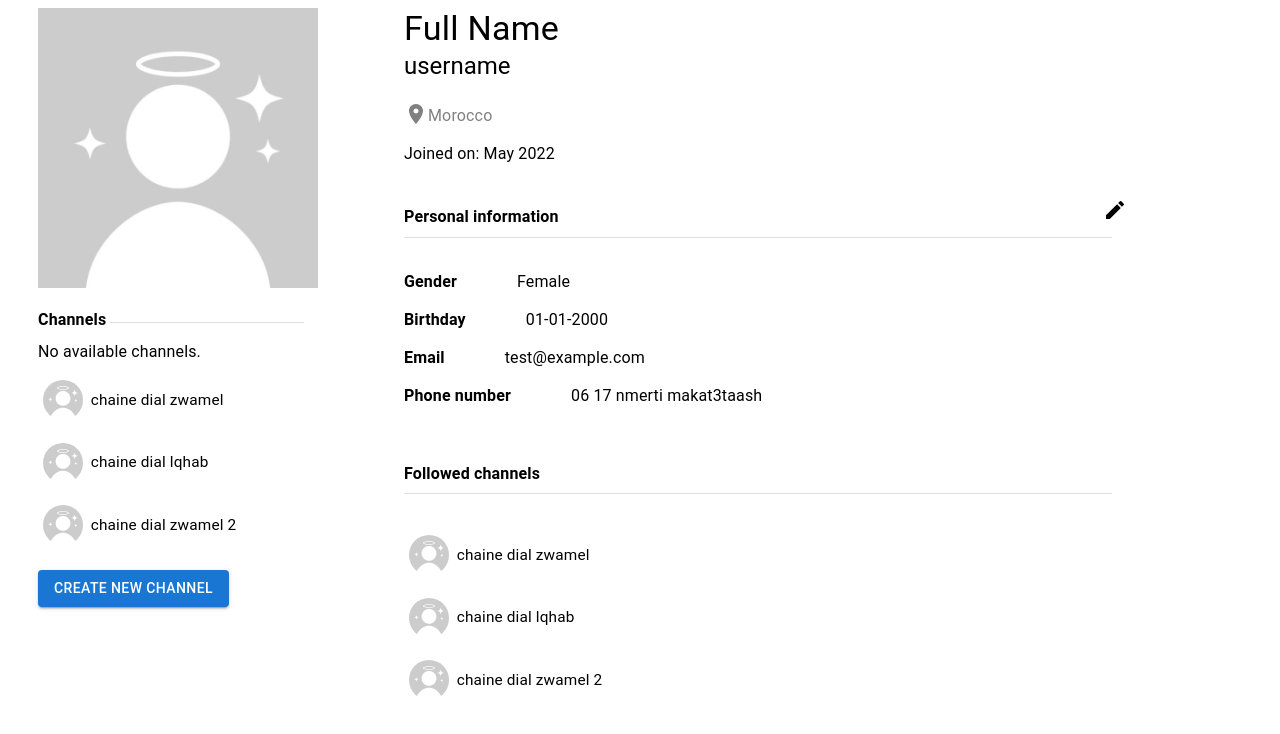
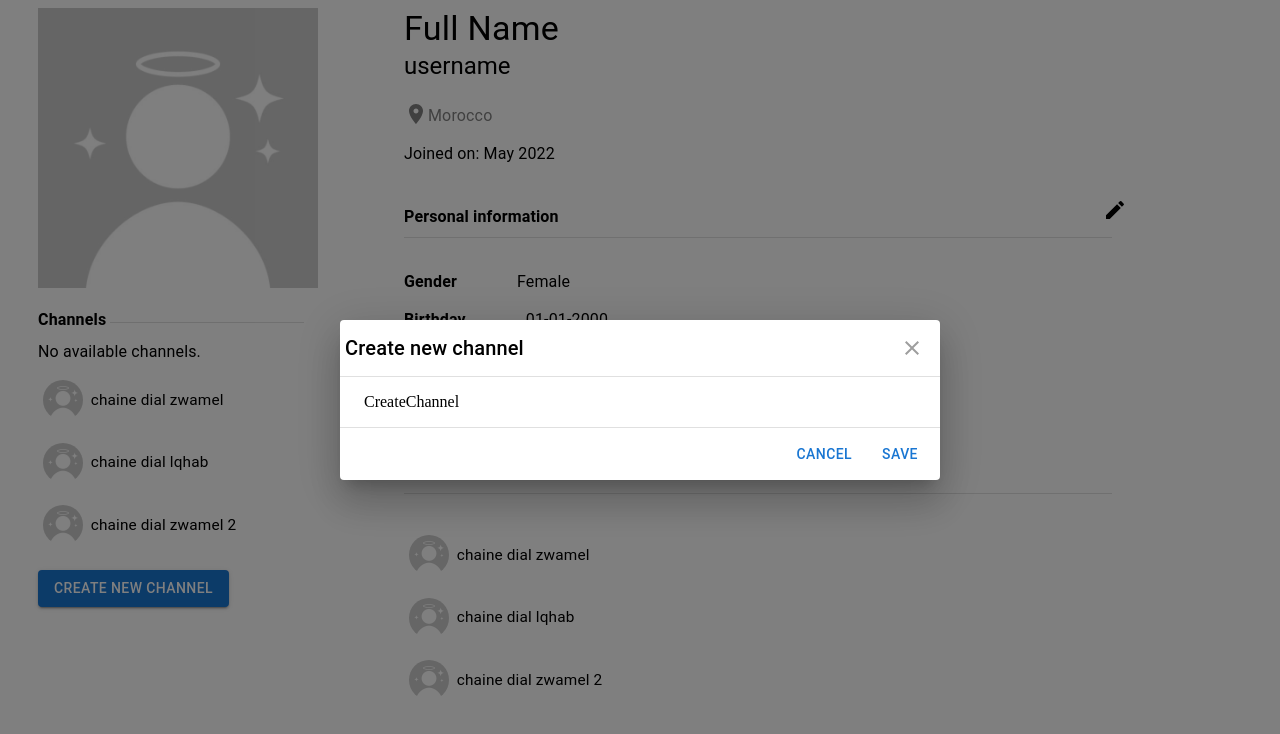
Before and after one commit to eessadrati/StreaGa, a React (Create React App) app in the folder client/: page /profile in a window 1280 px wide. Both pictures are taken after a click on the button "CREATE NEW CHANNEL". Shown: the top 734 px of the page. Built offline with nearby package versions, Linux system fonts and the light colour scheme.

Commit message:
profile page 95%

```diff
--- a/client/src/components/ChangePwd.js
+++ b/client/src/components/ChangePwd.js
@@ -1,22 +1,23 @@
 import React from 'react'
 import { Grid, Button, CssBaseline, Divider, Typography, TextField   } from '@mui/material/'
+import InputField from './../layout/InputField'
 
 function ChangePwd() {
   return (
-    <Grid container direction="column" spacing={4} sx={styles.container}>
+    <Grid container direction="column" spacing={1} sx={styles.container}>
         <Grid item xs={12}>
             <Typography variant="h6" component="h2">
                 Change your password
             </Typography>
         </Grid>
         <Grid item sx={{width:'100%'}} >
-            <TextField id="outlined-basic" label="Current password" variant="outlined" />
+            <InputField type="password" id="outlined-basic" label="Current password" variant="outlined" />
         </Grid>
         <Grid item >
-            <TextField id="outlined-basic" label="New password" variant="outlined" />
+            <InputField type="password" id="outlined-basic" label="New password" variant="outlined" />
         </Grid>
         <Grid item >
-            <TextField id="outlined-basic" label="Confirm password" variant="outlined" />
+            <InputField type="password" id="outlined-basic" label="Confirm password" variant="outlined" />
         </Grid>
         <Grid item sx={styles.button} >
             <Button variant="contained" color="success">
@@ -29,7 +30,7 @@ function ChangePwd() {
 
 const styles = {
     container: {
-        marginLeft: '10px'
+        marginLeft: '10px',
     },
     button: {
         alignItems:'right' //??
--- /dev/null
+++ b/client/src/components/CreateChannel.js
@@ -0,0 +1,9 @@
+import React from 'react'
+
+function CreateChannel() {
+  return (
+    <div>CreateChannel</div>
+  )
+}
+
+export default CreateChannel
--- a/client/src/components/PersonalInfos.js
+++ b/client/src/components/PersonalInfos.js
@@ -1,13 +1,48 @@
 import React from 'react'
 import { Grid, Button, CssBaseline, Divider, Typography,  } from '@mui/material/'
+import InputField from './../layout/InputField'
 
 
 function PersonalInfos() {
   return (
-    <Typography variant="body1" component="h2">
-        Personal Infos
-    </Typography>
+    <Grid container direction="column" spacing={1} sx={styles.container}>
+        <Grid item >
+            <InputField id="outlined-basic" label="Name" variant="outlined" value="Moha" />
+        </Grid>
+        <Grid item >
+            <InputField id="outlined-basic" label="Username" variant="outlined" />
+        </Grid>
+        <Grid item >
+            <InputField id="outlined-basic" label="Email" variant="outlined" />
+        </Grid>
+        <Grid item >
+            <InputField id="outlined-basic" label="Phone Number" variant="outlined" />
+        </Grid>
+        <Grid item >
+            <InputField id="outlined-basic" label="Birthday" variant="outlined" />
+        </Grid>
+        <Grid item >
+            <InputField id="outlined-basic" label="Gender" variant="outlined" />
+        </Grid>
+        <Grid item sx={styles.button} >
+            <Button variant="contained" color="success">
+                Save
+            </Button>
+        </Grid>
+    </Grid>
   )
 }
 
+const styles = {
+  container: {
+      marginLeft: '10px',
+      display: 'flex',
+      flexDirection: 'row'
+  },
+  button: {
+      alignItems:'right' //??
+  }
+}
+
+
 export default PersonalInfos
--- a/client/src/components/pages/Profile.js
+++ b/client/src/components/pages/Profile.js
@@ -13,6 +13,7 @@ import LocationOnIcon from '@mui/icons-material/LocationOn';
 import Channel from "../../layout/AvaTy"
 import PersonalInfos from '../PersonalInfos'
 import ChangePwd from '../ChangePwd'
+import CreateChannel from '../CreateChannel'
 
 const BootstrapButton = styled(Button)({
     boxShadow: 'none',
@@ -28,7 +29,8 @@ const BootstrapButton = styled(Button)({
 const Profile = () => {
     const {height}=useWindowDimensions();
     const [value, setValue] = useState('Personal Infos');
-    const [editPostIsOpen, setEditPostIsOpen] = useState(false);
+    const [editInfosIsOpen, setEditInfosIsOpen] = useState(false);
+    const [createChannelIsOpen, setCreateChannelIsOpen] = useState(false);
     const [dialogIsOpen, setDialogIsOpen] = useState(false)
     const dialogRef=useRef(null);
     const moreButtonRef=useRef(null);
@@ -38,12 +40,17 @@ const Profile = () => {
     };
 
     useOutsideClick(dialogRef,moreButtonRef,() => setDialogIsOpen(false));
-    const editePost=()=>{
-        setEditPostIsOpen(true);
+
+    const editPost=()=>{
+        setEditInfosIsOpen(true);
+    }
+
+    const createChannel = () => {
+        setCreateChannelIsOpen(true);
     }
 
     const handleSavePost=()=>{
-        setEditPostIsOpen(false);
+        setEditInfosIsOpen(false);
 
     }
 
@@ -66,7 +73,13 @@ const Profile = () => {
                     <Channel srcImg='profile.jpg' name="chaine dial zwamel" onClick={() => { alert("No available channels")}} sx={styles.channelsList}/>
                     <Channel srcImg='profile.jpg' name="chaine dial lqhab" sx={styles.channelsList} />
                     <Channel srcImg='profile.jpg' name="chaine dial zwamel 2" sx={styles.channelsList} />
-                    <Button  variant="contained" sx={styles.button} >Create New Channel</Button>
+                    <Button
+                        variant="contained"
+                        sx={styles.button}
+                        onClick={createChannel}
+                    >
+                        Create New Channel
+                    </Button>
                 </Grid>
             </Grid>
 
@@ -93,7 +106,7 @@ const Profile = () => {
                         Personal information
                     </Typography>
                     <EditIcon
-                        onClick={editePost}
+                        onClick={editPost}
                     />
                 </Grid>
                 <Divider sx={{marginRight:'160px', marginBottom:'30px'}} />
@@ -143,13 +156,13 @@ const Profile = () => {
 
             <Dialog
                 fullWidth
-                open={editPostIsOpen}
+                open={editInfosIsOpen}
                 >
                 <DialogTitle sx={{m:'0',p:'1.5vh 0.4vw' }}>
                   Edit profile
                 <IconButton
                     aria-label="close"
-                    onClick={()=>setEditPostIsOpen(false)}
+                    onClick={()=>setEditInfosIsOpen(false)}
                     sx={{
                         position: 'absolute',
                         right: 8,
@@ -175,7 +188,39 @@ const Profile = () => {
                     </Grid>
                   </DialogContent>
                   <DialogActions>
-                    <Button autoFocus onClick={()=>setEditPostIsOpen(false)}>
+                    <Button autoFocus onClick={()=>setEditInfosIsOpen(false)}>
+                      Cancel
+                    </Button>
+                    <Button autoFocus onClick={handleSavePost}>
+                      Save
+                    </Button>
+                  </DialogActions>
+              </Dialog>
+
+              <Dialog
+                fullWidth
+                open={createChannelIsOpen}
+                >
+                <DialogTitle sx={{m:'0',p:'1.5vh 0.4vw' }}>
+                  Create new channel
+                <IconButton
+                    aria-label="close"
+                    onClick={()=>setCreateChannelIsOpen(false)}
+                    sx={{
+                        position: 'absolute',
+                        right: 8,
+                        top: 8,
+                        color: (theme) => theme.palette.grey[500],
+                    }}
+                    >
+                    <CloseIcon />
+                </IconButton>
+                </DialogTitle>
+                <DialogContent dividers>
+                    <CreateChannel />
+                  </DialogContent>
+                  <DialogActions>
+                    <Button autoFocus onClick={()=>setCreateChannelIsOpen(false)}>
                       Cancel
                     </Button>
                     <Button autoFocus onClick={handleSavePost}>
```
